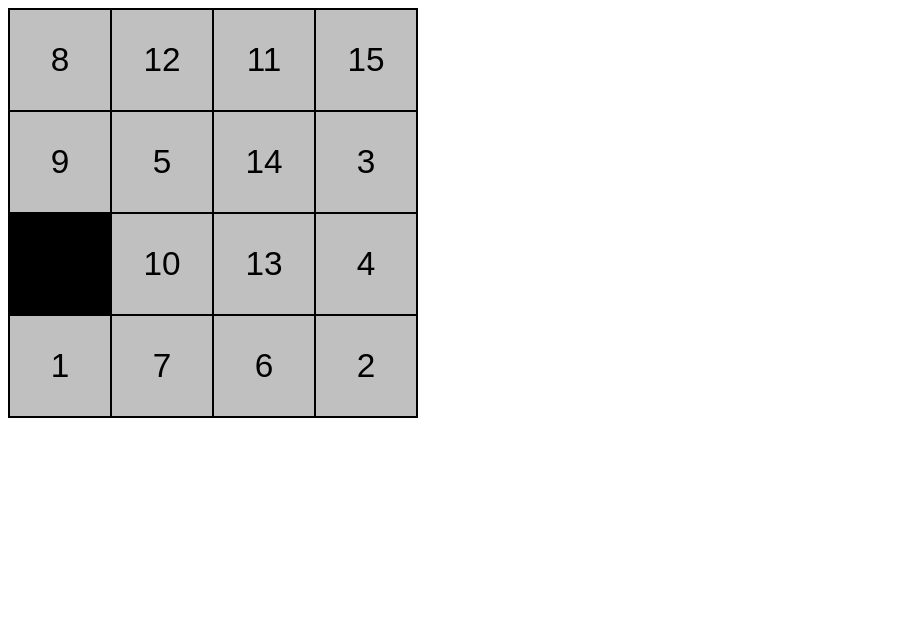
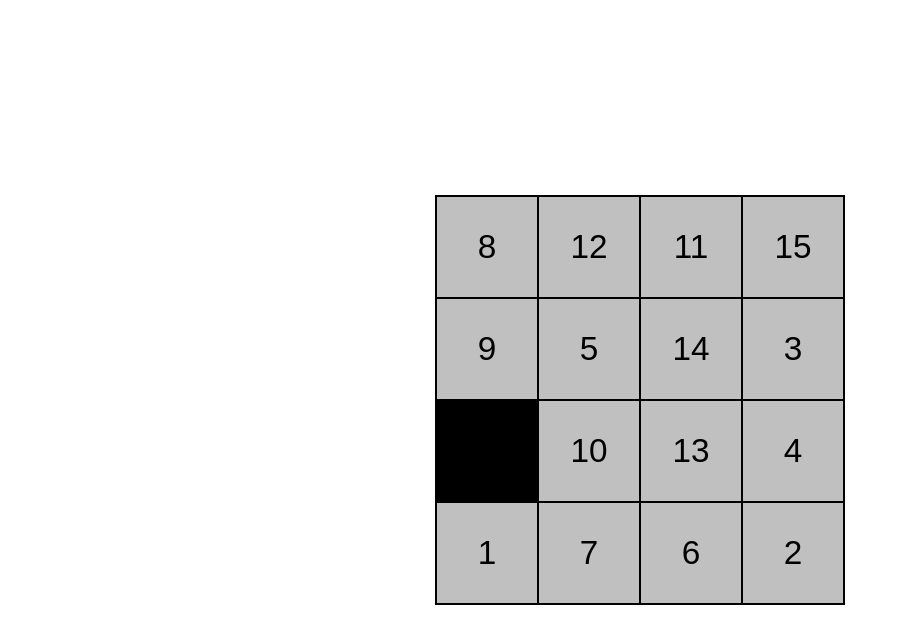
Before and after one commit to jeanfgagnon/ng-puzzle, an Angular app: page / in a window 1280 px wide. Shown: the top 644 px of the page, without its empty margins (0-900 px from the left). Built offline with nearby package versions, Linux system fonts and the light colour scheme.

Commit message:
Pret pour animer un Tile

```diff
--- a/src/app/components/board/board.component.html
+++ b/src/app/components/board/board.component.html
@@ -1,3 +1,5 @@
-<div class='board' [style.width.px]="boardSide" [style.height.px]="boardSide">
-  <app-tile *ngFor="let tile of board" [tile]="tile" (tileClick)="onTileClick($event)"></app-tile>
+<div class='parent'>
+  <div class='child board' [style.width.px]="boardSide" [style.height.px]="boardSide">
+    <app-tile *ngFor="let tile of board" [tile]="tile" (tileClick)="onTileClick($event)"></app-tile>
+  </div>
 </div>
--- a/src/app/components/board/board.component.scss
+++ b/src/app/components/board/board.component.scss
@@ -5,3 +5,18 @@
   font-family: arial;
   border: 1px black solid;
 }
+
+.parent {
+  width: 100%;
+  height: 100%;
+  display: flex;
+  justify-content: center;
+  align-items: center;
+}
+
+.child {
+  position: absolute;
+  top: 50%;
+  left: 50%;
+  transform: translate(-50%, -50%);
+}
--- a/src/app/components/board/board.component.ts
+++ b/src/app/components/board/board.component.ts
@@ -1,6 +1,7 @@
 import { Component, OnInit } from '@angular/core';
 
 import { TileModel } from 'src/app/models/tileModel';
+import { TileCoord } from 'src/app/models/tileCoord';
 
 @Component({
   selector: 'app-board',
@@ -23,10 +24,47 @@ export class BoardComponent implements OnInit {
   // event handlers
 
   public onTileClick(tile: TileModel): void {
-    console.log('on click sur %s', tile.face);
+    const tileIndex = this.board.findIndex(x => x.face === tile.face);
+    const emptyIndex = this.board.findIndex(x => x.empty);
+
+    const tileCoord = this.getCoord(tileIndex);
+    const emptyCoord = this.getCoord(emptyIndex);
+
+    const move = this.getMove(tileCoord, emptyCoord);
+    if (move !== '') {
+      // move possible sont: h: haut, b: bas, d: droit, g: gauche
+      console.log('Move: %s', move);
+      setTimeout(() => [this.board[tileIndex], this.board[emptyIndex]] = [this.board[emptyIndex], this.board[tileIndex]], 200);
+    }
   }
 
   // private
+
+  private getMove(tc: TileCoord, ec: TileCoord): string {
+    let rv = '';
+    const ydiff = tc.y - ec.y;
+    const xdiff = tc.x - ec.x;
+
+    if (Math.abs(ydiff) < 2 && Math.abs(xdiff) < 2) {
+      if (ydiff === 0 || xdiff === 0) {
+        if (xdiff === -1) rv = 'd';
+        if (xdiff === 1) rv = 'g';
+        if (ydiff === -1) rv = 'b';
+        if (ydiff === 1) rv = 'h';
+      }
+    }
+
+    return rv;
+  }
+
+  private getCoord(index: number): TileCoord {
+    const tc = new TileCoord();
+
+    tc.y = Math.floor(index / this.boardSize);
+    tc.x = (index % this.boardSize);
+
+    return tc;
+  }
 
   private buildBoard(): void {
     for (let i = 0; i < (this.boardSize * this.boardSize); i++) {
--- a/src/app/components/tile/tile.component.html
+++ b/src/app/components/tile/tile.component.html
@@ -1,4 +1,4 @@
-<div *ngIf="tile" class='tile' [ngStyle]="tileStyle"
+<div *ngIf="tile" class='tile' [ngClass]="{'ripple': !tile.empty}" [ngStyle]="tileStyle"
     (click)="onClick($event)"
     (mouseenter)="setBg(true)"
     (mouseleave)="setBg(false)">
--- a/src/app/components/tile/tile.component.scss
+++ b/src/app/components/tile/tile.component.scss
@@ -1,3 +1,18 @@
 .tile {
   border: 1px solid black;
 }
+
+.ripple {
+  background-position: center;
+  transition: background 0.5s;
+}
+
+.ripple:hover {
+  background: #e0e0e0 radial-gradient(circle, transparent 1%, #e0e0e0 1%) center/15000%;
+}
+
+.ripple:active {
+  background-color: #c0c0c0;
+  background-size: 100%;
+  transition: background 0s;
+}
--- a/src/app/components/tile/tile.component.ts
+++ b/src/app/components/tile/tile.component.ts
@@ -1,4 +1,4 @@
-import { Component, OnInit, Input, ElementRef, EventEmitter, Output } from '@angular/core';
+import { Component, OnInit, Input, ElementRef, EventEmitter, Output, Renderer2 } from '@angular/core';
 
 import { TileModel } from 'src/app/models/tileModel';
 
@@ -13,10 +13,14 @@ export class TileComponent implements OnInit {
 
   @Output() tileClick = new EventEmitter<TileModel>();
 
-  constructor(private hostElement: ElementRef) { }
+  constructor(
+    private hostElement: ElementRef,
+    private renderer: Renderer2
+    ) { }
 
   ngOnInit(): void {
-    this.hostElement.nativeElement.style.backgroundColor = this.tile.bg;
+    this.renderer.setStyle(this.hostElement.nativeElement, 'background-color', this.tile.bg);
+
   }
 
   // event handlers
@@ -29,8 +33,8 @@ export class TileComponent implements OnInit {
 
   public setBg(isHover: boolean): void {
     if (!this.tile.empty) {
-      this.hostElement.nativeElement.style.backgroundColor = (isHover ? this.tile.hoverBg : this.tile.bg);
-      this.hostElement.nativeElement.style.cursor = (isHover ? 'pointer' : 'arrow');
+      this.renderer.setStyle(this.hostElement.nativeElement, 'background-color', (isHover ? this.tile.hoverBg : this.tile.bg));
+      this.renderer.setStyle(this.hostElement.nativeElement, 'cursor', (isHover ? 'pointer' : 'arrow'));
     }
   }
 
--- /dev/null
+++ b/src/app/models/tileCoord.ts
@@ -0,0 +1,4 @@
+export class TileCoord {
+  x: number;
+  y: number;
+}
--- a/src/styles.scss
+++ b/src/styles.scss
@@ -1 +1,4 @@
 /* You can add global styles to this file, and also import other style files */
+body {
+  background-color: white;
+}
```
